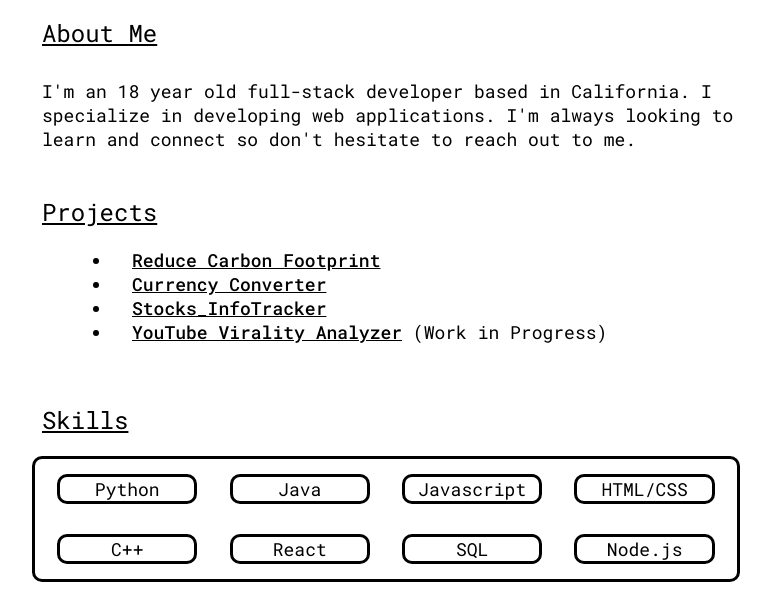
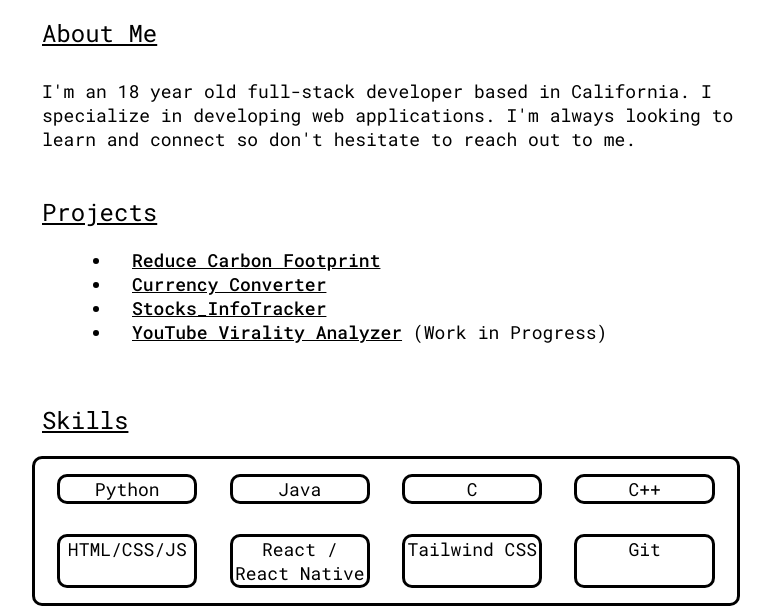
Before and after one commit to jjamesliu/James-Portfolio-V1, a plain HTML site: page index.html in a window 1280 px wide. Shown: the part 190-800 px from the top of the page, without its empty margins (228-999 px from the left). Drawn offline with Linux system fonts and the light colour scheme.

Commit message:
added more skills

```diff
--- a/index.html
+++ b/index.html
@@ -57,12 +57,12 @@
                 <div class="ending-section-content">
                     <p>Python</p>
                     <p>Java</p>
-                    <p>Javascript</p>
-                    <p>HTML/CSS</p>
+                    <p>C</p>
                     <p>C++</p>
-                    <p>React</p>
-                    <p>SQL</p>
-                    <p>Node.js</p>
+                    <p>HTML/CSS/JS</p>
+                    <p>React / React Native</p>
+                    <p>Tailwind CSS</p>
+                    <p>Git</p>
                 </div>
                 </div>
             </div>
```
